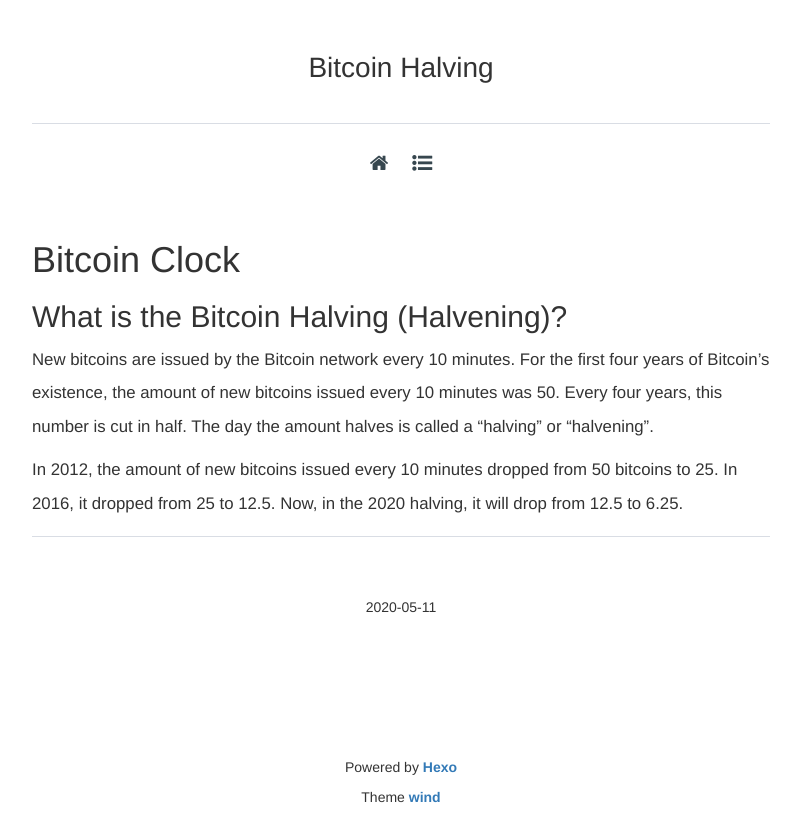
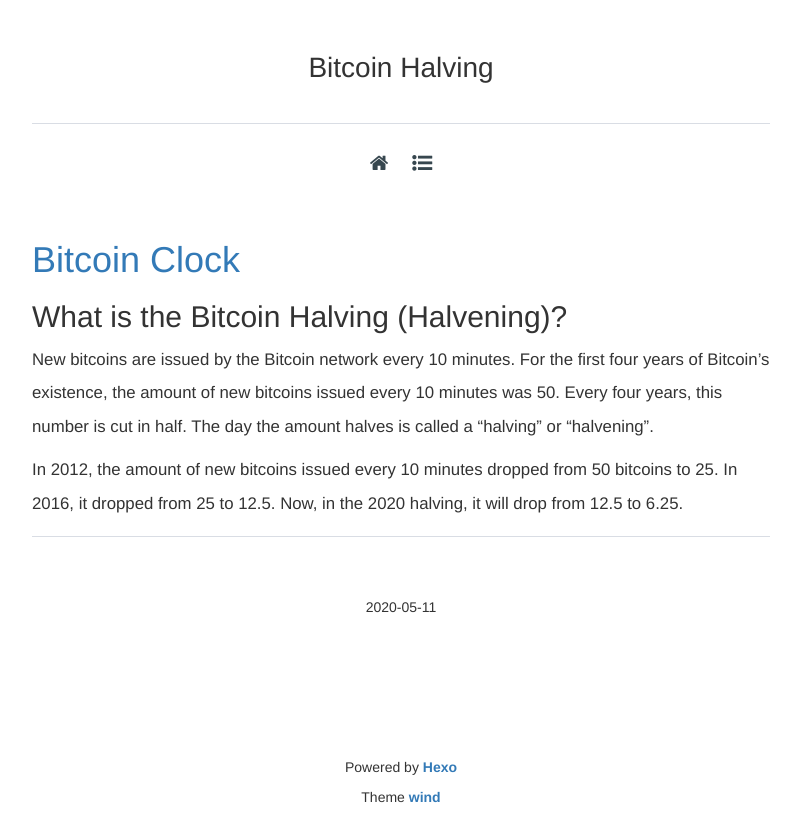
Before and after one commit to aoiumi/aoiumi.github.io, a plain HTML site: page 2020/05/11/Bitcoin Halving/index.html in a window 1280 px wide. Shown: the whole page, without its empty margins (239-1040 px from the left). Drawn offline with nearby package versions, Linux system fonts and the light colour scheme; a script that the page names is missing.

Commit message:
Site updated: 2020-05-11 16:13:58

```diff
--- a/2020/05/11/Bitcoin Halving/index.html
+++ b/2020/05/11/Bitcoin Halving/index.html
@@ -109,7 +109,7 @@
 
     <!-- Article Content -->
     <div class="post-content">
-        <h1 id="Bitcoin-Clock"><a href="#Bitcoin-Clock" class="headerlink" title="Bitcoin Clock"></a>Bitcoin Clock</h1><h2 id="What-is-the-Bitcoin-Halving-Halvening"><a href="#What-is-the-Bitcoin-Halving-Halvening" class="headerlink" title="What is the Bitcoin Halving (Halvening)?"></a>What is the Bitcoin Halving (Halvening)?</h2><p>New bitcoins are issued by the Bitcoin network every 10 minutes. For the first four years of Bitcoin’s existence, the amount of new bitcoins issued every 10 minutes was 50. Every four years, this number is cut in half. The day the amount halves is called a “halving” or “halvening”.</p>
+        <h1 id="Bitcoin-Clock"><a href="#Bitcoin-Clock" class="headerlink" title="Bitcoin Clock"></a><a href="https://www.buybitcoinworldwide.com/bitcoin-clock/" target="_blank" rel="noopener">Bitcoin Clock</a></h1><h2 id="What-is-the-Bitcoin-Halving-Halvening"><a href="#What-is-the-Bitcoin-Halving-Halvening" class="headerlink" title="What is the Bitcoin Halving (Halvening)?"></a>What is the Bitcoin Halving (Halvening)?</h2><p>New bitcoins are issued by the Bitcoin network every 10 minutes. For the first four years of Bitcoin’s existence, the amount of new bitcoins issued every 10 minutes was 50. Every four years, this number is cut in half. The day the amount halves is called a “halving” or “halvening”.</p>
 <p>In 2012, the amount of new bitcoins issued every 10 minutes dropped from 50 bitcoins to 25. In 2016, it dropped from 25 to 12.5. Now, in the 2020 halving, it will drop from 12.5 to 6.25.</p>
 
     </div>
```
Also changed, not shown: index.html (+1 -1 lines).
